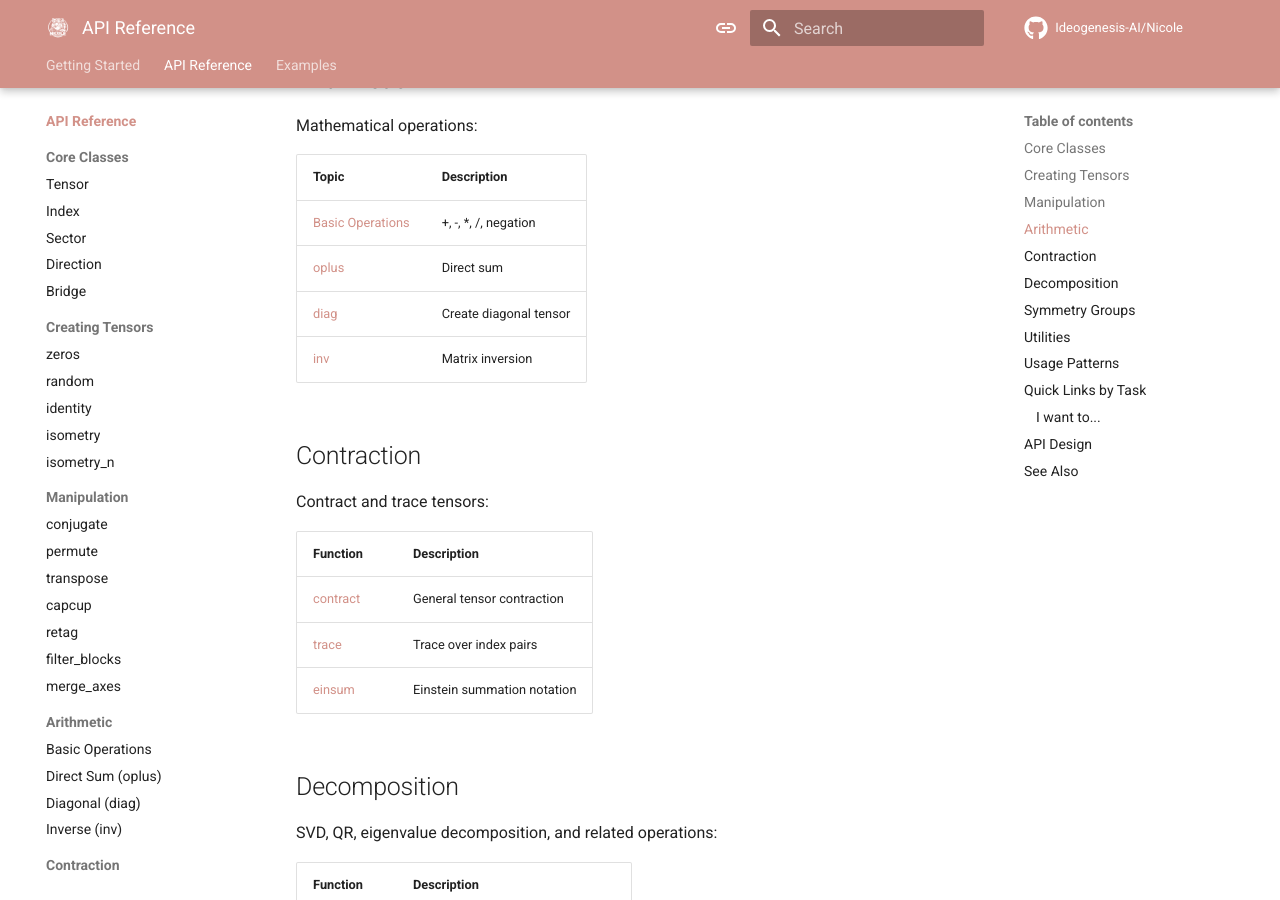
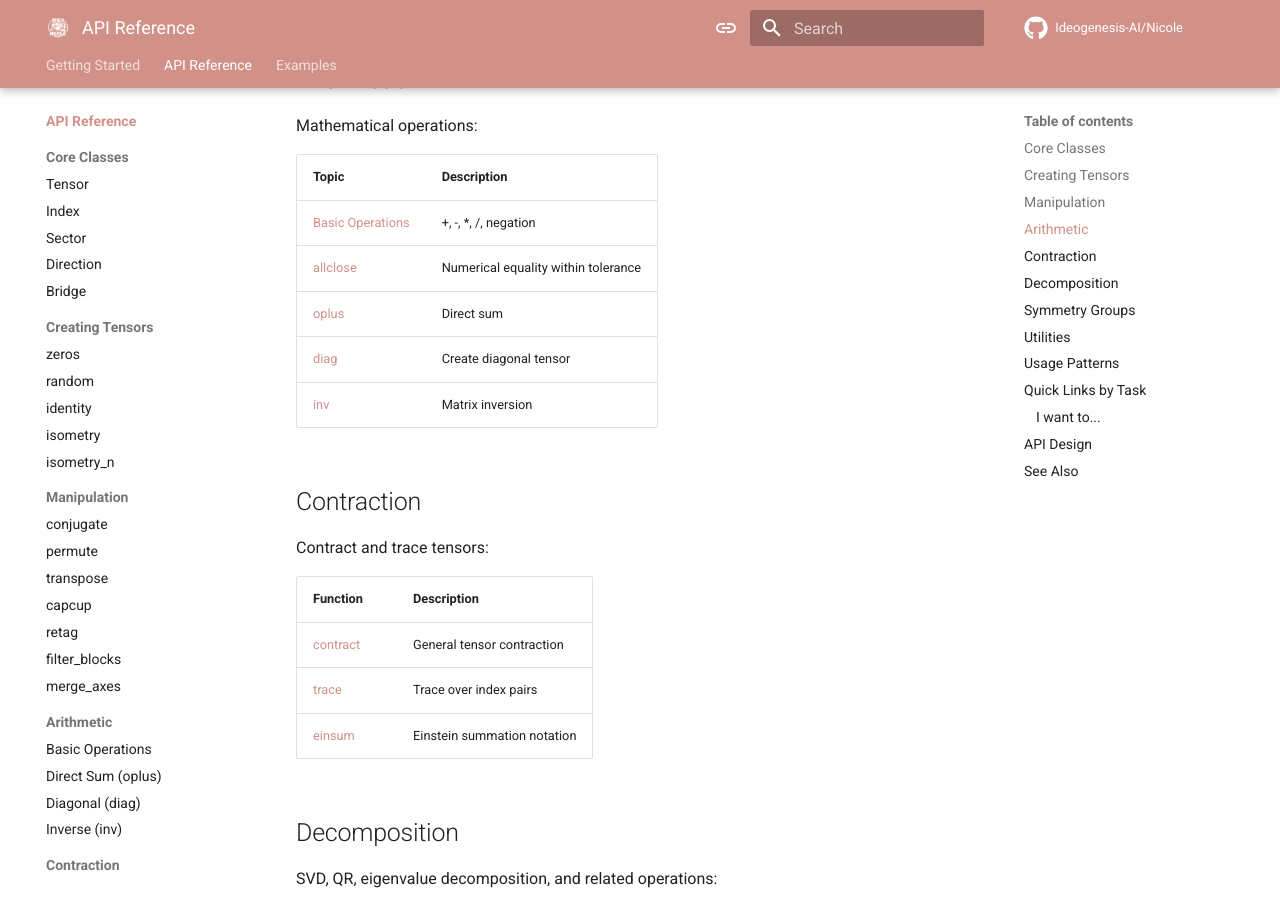
Before and after one commit to Ideogenesis-AI/Nicole, an MkDocs documentation site: the page built from docs/api/index.md, in a window 1280 px wide and 900 px high, scrolled down 1863 px. Built offline with MkDocs 1.6.1 and Material for MkDocs 9.7.7, drawn with Linux system fonts in a browser that asks for light colours; comment, search, counter and statistics services are not loaded; the version menu is left out.

Commit message:
Add link to allclose function in API documentation
Updated the API index to include a reference to the allclose function, enhancing the documentation of mathematical operations and improving user navigation to related functionalities.

```diff
--- a/docs/api/index.md
+++ b/docs/api/index.md
@@ -55,6 +55,7 @@ Mathematical operations:
 | Topic | Description |
 |-------|-------------|
 | [Basic Operations](arithmetic/addition.md) | +, -, *, /, negation |
+| [allclose](arithmetic/allclose.md) | Numerical equality within tolerance |
 | [oplus](arithmetic/oplus.md) | Direct sum |
 | [diag](arithmetic/diag.md) | Create diagonal tensor |
 | [inv](arithmetic/inv.md) | Matrix inversion |
```
